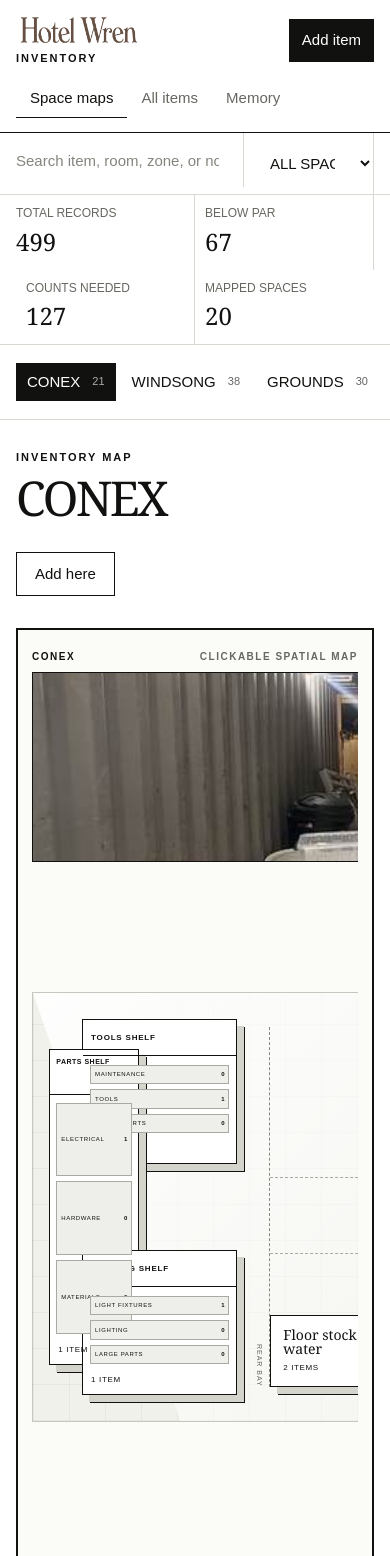
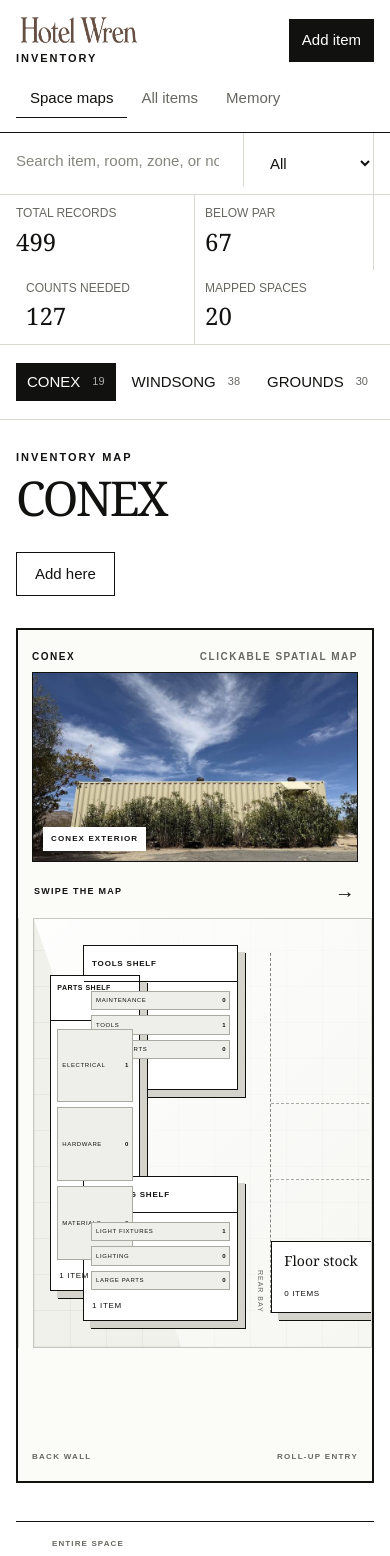
Before and after one commit to thelifeoferic/Inventory, a Next.js app: page / in a window 390 px wide. Shown: the top 1556 px of the page. Built offline with nearby package versions, Linux system fonts and the light colour scheme.

Commit message:
Refine map interaction and mobile layout

```diff
--- a/app/globals.css
+++ b/app/globals.css
@@ -345,6 +345,9 @@ a { color: inherit; }
 .conex-visual { display: grid; gap: 20px; grid-template-rows: 300px 570px; height: auto; }
 .conex-reference-photo { background: var(--soft); border: 1px solid var(--ink); margin: 0; overflow: hidden; position: relative; }
 .conex-reference-photo img { height: 100%; object-fit: cover; object-position: center 48%; width: 100%; }
+.conex-reference-photo figcaption { background: var(--paper); bottom: 10px; font-size: 8px; font-weight: 700; left: 10px; letter-spacing: .14em; padding: 6px 8px; position: absolute; text-transform: uppercase; }
+.conex-map-scroll { min-width: 0; overflow: visible; }
+.conex-mobile-guide { display: none; }
 .conex-u-map {
   background:
     repeating-linear-gradient(90deg, rgba(17,17,15,.045) 0 1px, transparent 1px 36px),
@@ -367,7 +370,7 @@ a { color: inherit; }
 }
 .conex-shelf:hover, .conex-floor-stock:hover, .conex-appliances:hover, .conex-door:hover, .conex-side-door:hover { box-shadow: 10px 10px 0 #d4d4cc, 11px 11px 0 var(--ink); transform: translate(-3px,-3px); }
 .conex-shelf:hover, .conex-shelf:focus-within, .conex-floor-stock:hover, .conex-floor-stock:focus-visible, .conex-appliances:hover, .conex-appliances:focus-visible, .conex-door:hover, .conex-door:focus-visible, .conex-side-door:hover, .conex-side-door:focus-visible { z-index: 20; }
-.conex-shelf.is-active, .conex-floor-stock.is-active, .conex-appliances.is-active, .conex-door.is-active, .conex-side-door.is-active { background: var(--ink); color: var(--paper); }
+.conex-shelf.is-active, .conex-floor-stock.is-active, .conex-appliances.is-active, .conex-door.is-active, .conex-side-door.is-active { background: var(--ink); color: var(--paper); z-index: 24; }
 .conex-shelf { padding: 0; }
 .conex-shelf-overview {
   background: transparent;
@@ -466,10 +469,11 @@ a { color: inherit; }
 
 .map-shared .map-grid { grid-template-columns: repeat(3, 1fr); grid-template-rows: 1fr 1fr; }
 .map-shared .zone-1 { grid-column: 1; grid-row: 1; }
-.map-shared .zone-2 { grid-column: 2; grid-row: 1 / 3; }
+.map-shared .zone-2 { grid-column: 2; grid-row: 1; }
 .map-shared .zone-3 { grid-column: 3; grid-row: 1; }
 .map-shared .zone-4 { grid-column: 1; grid-row: 2; }
-.map-shared .zone-5 { grid-column: 3; grid-row: 2; }
+.map-shared .zone-5 { grid-column: 2; grid-row: 2; }
+.map-shared .zone-6 { grid-column: 3; grid-row: 2; }
 
 .map-house .map-grid { grid-template-columns: repeat(4, 1fr); grid-template-rows: 1fr 1fr; }
 .map-house .zone-1 { grid-column: 1; grid-row: 1 / 3; }
@@ -639,6 +643,8 @@ td small { color: var(--muted); margin-top: 4px; max-width: 370px; overflow: hid
 .drawer-header { align-items: flex-start; border-bottom: 1px solid var(--ink); display: flex; justify-content: space-between; margin-bottom: 24px; padding-bottom: 20px; }
 .drawer-header h2 { font-family: Georgia, "Times New Roman", serif; font-size: 40px; font-weight: 400; line-height: 1; margin: 10px 0 0; }
 .close-button { background: transparent; border: 0; font-size: 30px; line-height: 1; padding: 0; }
+.close-map-button { align-items: center; background: transparent; border: 0; display: flex; font-size: 10px; font-weight: 700; gap: 7px; letter-spacing: .12em; padding: 8px 0 8px 12px; text-transform: uppercase; }
+.close-map-button span { font-size: 18px; font-weight: 400; line-height: 1; }
 .item-photo { aspect-ratio: 16 / 7; background: var(--soft); border: 0; margin-bottom: 24px; overflow: hidden; padding: 0; position: relative; width: 100%; }
 .item-photo img { height: 100%; object-fit: cover; width: 100%; }
 .item-photo span { background: var(--paper); bottom: 8px; left: 8px; padding: 7px 9px; position: absolute; }
@@ -744,10 +750,12 @@ td small { color: var(--muted); margin-top: 4px; max-width: 370px; overflow: hid
   .room-feature-copy { min-height: 104px; }
   .map-orientation { left: 14px; right: 14px; }
   .map-conex { min-height: 855px; }
-  .conex-visual { display: grid; grid-template-columns: 1fr; height: auto; }
+  .conex-visual { display: grid; gap: 12px; grid-template-columns: 1fr; grid-template-rows: 190px auto 430px; height: auto; overflow: visible; }
   .conex-reference-photo { height: 190px; }
+  .conex-mobile-guide { align-items: center; display: flex; font-size: 9px; font-weight: 700; justify-content: space-between; letter-spacing: .14em; padding: 3px 2px 0; text-transform: uppercase; }
+  .conex-mobile-guide strong { font-size: 20px; font-weight: 400; }
+  .conex-map-scroll { border-left: 1px solid var(--line); border-right: 1px solid var(--line); margin: 0 -14px; overflow-x: auto; overscroll-behavior-inline: contain; padding: 0 14px 14px; scroll-snap-type: x proximity; -webkit-overflow-scrolling: touch; }
   .conex-u-map { height: 430px; min-width: 820px; }
-  .conex-visual { overflow-x: auto; }
   .conex-shelf-name { font-size: 8px; min-height: 36px; padding: 7px 8px; }
   .conex-levels { left: 7px; right: 7px; top: 45px; }
   .conex-levels button { gap: 3px; padding: 2px 4px; }
@@ -758,6 +766,7 @@ td small { color: var(--muted); margin-top: 4px; max-width: 370px; overflow: hid
   .conex-shelf-rear-back .conex-levels { left: 6px; right: 6px; top: 53px; }
   .conex-appliances { width: 30%; }
   .conex-door { left: calc(50% - 58px); }
+  .map-inventory-modal { align-self: flex-end; margin: auto 0 0; max-height: 82vh; max-width: none; padding: 22px 18px 26px; width: 100%; }
   .compact-row { grid-template-columns: 46px 8px minmax(0, 1fr) 62px 14px; }
   .inventory-accordion-heading > button:first-child { gap: 10px; grid-template-columns: 22px minmax(0, 1fr) auto; min-height: 78px; }
   .inventory-accordion-heading strong { font-size: 20px; }
--- a/app/page.tsx
+++ b/app/page.tsx
@@ -77,7 +77,9 @@ const conexShelfDefinitions = [
 ] as const;
 
 function normalizeConexZone(zone: string) {
-  return zone === "Rear stock shelf" ? "Parts shelf" : zone;
+  if (zone === "Rear stock shelf") return "Parts shelf";
+  if (zone === "Floor stock / water") return "Floor stock";
+  return zone;
 }
 
 function defaultConexMapSection(zone: string) {
@@ -117,12 +119,15 @@ function inferConexMapSection(item: { name: string; zone: string; mapSection?: s
 }
 
 function normalizeItem(item: Item): Item {
-  const zone = normalizeConexZone(item.zone);
+  const relocatedWater = /^(Cascade Mountain|Mountain Valley Spring) Water Cases$/i.test(item.name);
+  const space = relocatedWater ? "POOL ROOM" : item.space;
+  const zone = relocatedWater ? "Water storage" : normalizeConexZone(item.zone);
   const media = productMedia.find((entry) => entry.matches.test(item.name));
   return {
     ...item,
+    space,
     zone,
-    mapSection: inferConexMapSection({ ...item, zone }),
+    mapSection: space === "CONEX" ? inferConexMapSection({ ...item, zone }) : "",
     photo: item.photo || media?.photo || "",
     reorderUrl: item.reorderUrl || media?.reorderUrl || "",
   };
@@ -228,8 +233,11 @@ function LocationMap({
       {location.kind === "conex" ? (
         <div className="conex-visual">
           <figure className="conex-reference-photo">
-            <img src="/conex/IMG_4317.jpg" alt="Interior view from the Conex entry toward the rear shelving bay" />
+            <img src="/conex/IMG_4282.jpg" alt="Exterior of the long rectangular Conex storage building" />
+            <figcaption>Conex exterior</figcaption>
           </figure>
+          <div className="conex-mobile-guide" aria-hidden="true"><span>Swipe the map</span><strong>→</strong></div>
+          <div className="conex-map-scroll" role="region" aria-label="Scrollable Conex storage map. Swipe right to explore all shelves.">
           <div className="conex-u-map">
             {conexShelfDefinitions.map(({ zone, className, levelLabels }) => {
               const count = items.filter((item) => item.zone === zone).length;
@@ -238,7 +246,7 @@ function LocationMap({
                   className={`${className} ${activeZone === zone ? "is-active" : ""}`}
                   key={zone}
                 >
-                  <button className="conex-shelf-overview" type="button" onClick={() => onZone(zone)} aria-label={`Show all inventory in ${zone}`}>
+                  <button className="conex-shelf-overview" type="button" onClick={() => onZone(zone)} aria-label={`Show all inventory in ${zone}`} aria-pressed={activeZone === zone}>
                     <span className="conex-shelf-name">{zone}</span>
                     <small>{count ? countLabel(count, "item") : "Empty"}</small>
                   </button>
@@ -258,12 +266,12 @@ function LocationMap({
             <span className="conex-aisle" aria-hidden="true">CLEAR AISLE</span>
             <span className="conex-rear-threshold" aria-hidden="true">REAR BAY</span>
             <button
-              className={`conex-floor-stock ${activeZone === "Floor stock / water" ? "is-active" : ""}`}
+              className={`conex-floor-stock ${activeZone === "Floor stock" ? "is-active" : ""}`}
               type="button"
-              onClick={() => onZone("Floor stock / water")}
+              onClick={() => onZone("Floor stock")}
             >
-              <span>Floor stock / water</span>
-              <small>{countLabel(items.filter((item) => item.zone === "Floor stock / water").length, "item")}</small>
+              <span>Floor stock</span>
+              <small>{countLabel(items.filter((item) => item.zone === "Floor stock").length, "item")}</small>
             </button>
             <button
               className={`conex-appliances ${activeZone === "Appliances + table" ? "is-active" : ""}`}
@@ -289,6 +297,7 @@ function LocationMap({
             >
               SIDE ENTRY
             </button>
+          </div>
           </div>
         </div>
       ) : location.kind === "room" ? (
@@ -625,7 +634,7 @@ export default function Home() {
           <input value={search} onChange={(event) => { setSearch(event.target.value); setMasterVisibleCount(30); if (event.target.value) { setView("items"); setMasterInventoryOpen(true); } }} placeholder="Search item, room, zone, or note" />
         </label>
         <select aria-label="Filter by space" value={spaceFilter} onChange={(event) => { setSpaceFilter(event.target.value); setMasterVisibleCount(30); }}>
-          <option>ALL SPACES</option>
+          <option value="ALL SPACES">All</option>
           {locations.map((location) => <option key={location.name}>{location.name}</option>)}
         </select>
         <span className="search-result">{visibleItems.length} results</span>
@@ -824,7 +833,7 @@ export default function Home() {
                 <p className="eyebrow">{mapInventory.zone}{mapInventory.mapSection ? " · Shelf section" : " · Entire area"}</p>
                 <h2 id="map-inventory-title">{mapInventory.mapSection || mapInventory.zone}</h2>
               </div>
-              <button className="close-button" type="button" onClick={() => setMapInventory(null)} aria-label="Close inventory list">×</button>
+              <button className="close-map-button" type="button" onClick={() => setMapInventory(null)} aria-label="Back to the storage map"><span aria-hidden="true">←</span> Map</button>
             </div>
             <div className="map-inventory-summary">
               <span>{countLabel(mapInventoryItems.length, "record")}</span>
```
